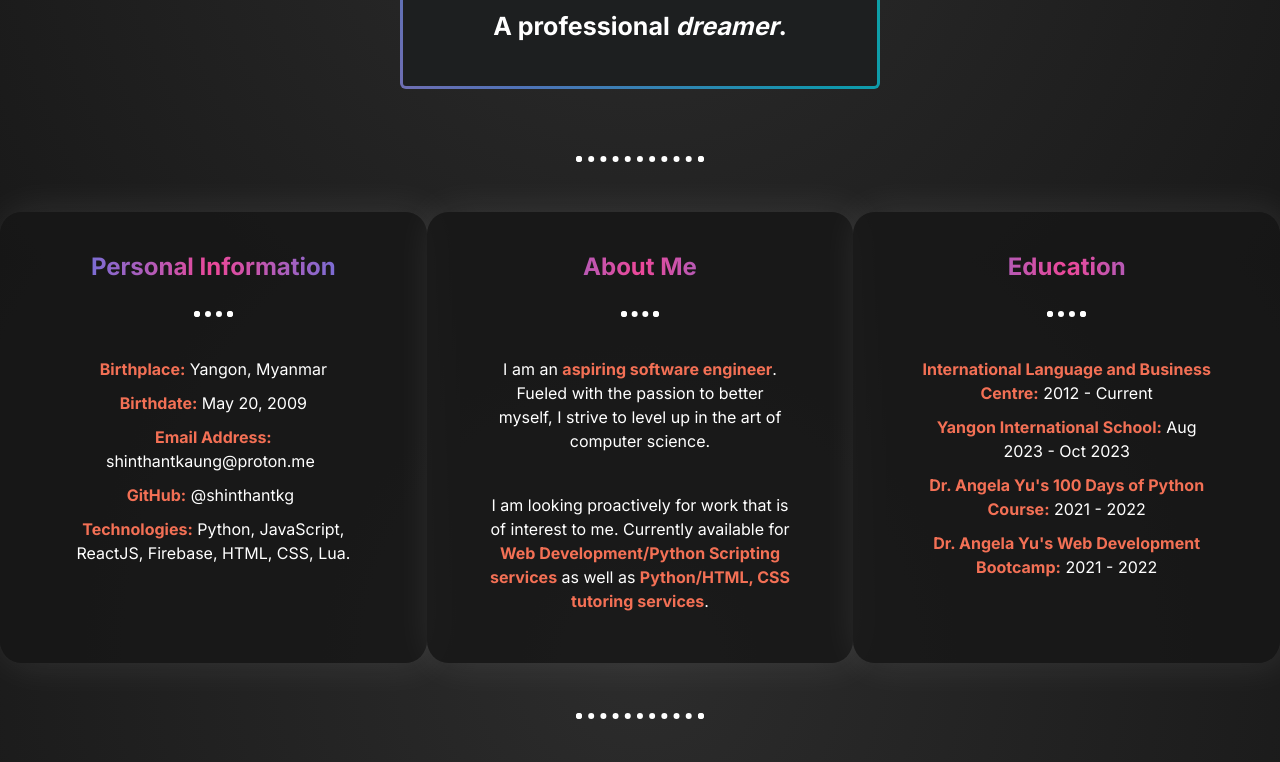
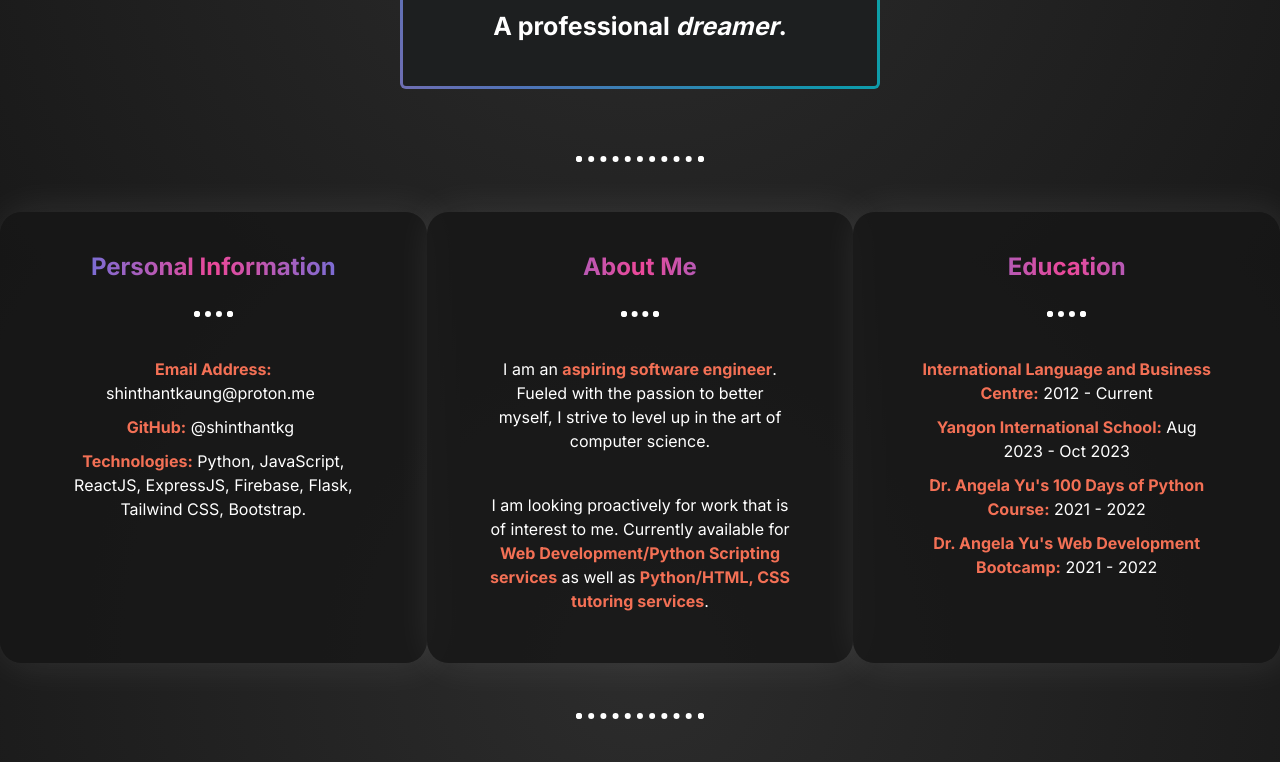
Before and after one commit to shinthantkg/ex-4, a plain HTML site: page index.html in a window 1280 px wide. Shown: the part 538-1300 px from the top of the page. Drawn offline with Linux system fonts and the light colour scheme.

Commit message:
removed html, css and lua from technologies + added tailwind css and bootstrap

```diff
--- a/index.html
+++ b/index.html
@@ -42,15 +42,11 @@
             <h2 class="card-title gradient-text">Personal Information</h2>
             <hr />
             <ul class="card-text">
-              <li>
-                <span class="orange-text">Birthplace:</span> Yangon, Myanmar
-              </li>
-              <li><span class="orange-text">Birthdate:</span> May 20, 2009</li>
               <li><span class="orange-text">Email Address:</span> <a href="mailto:shinthantkaung@proton.me">shinthantkaung@proton.me</a></li>
               <li><span class="orange-text">GitHub:</span> <a href="https://github.com/shinthantkg" target="_blank">@shinthantkg</a></li>
               <li>
                 <span class="orange-text">Technologies:</span>
-                Python, JavaScript, ReactJS, Firebase, HTML, CSS, Lua.
+                Python, JavaScript, ReactJS, ExpressJS, Firebase, Flask, Tailwind CSS, Bootstrap.
               </li>
             </ul>
           </article>
```
